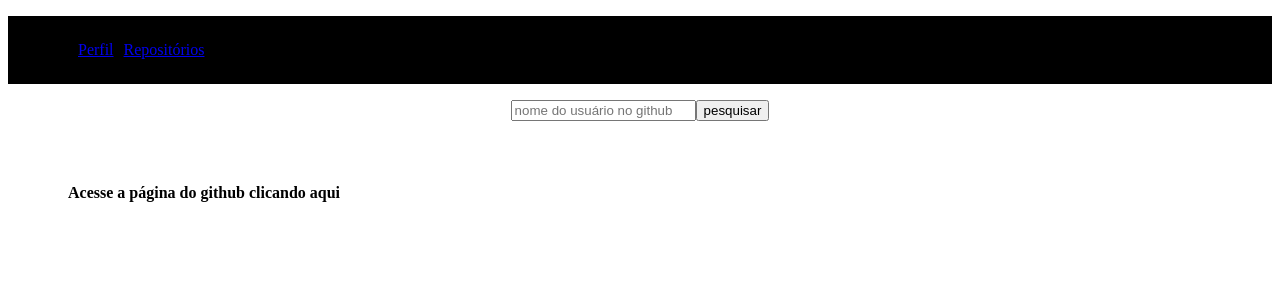
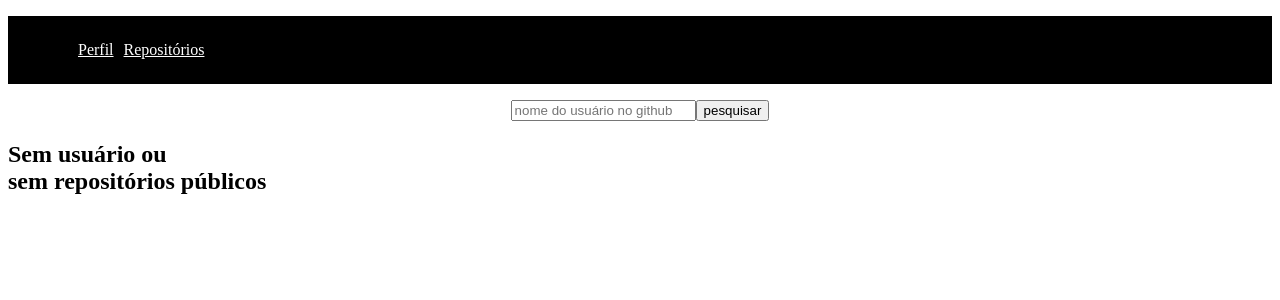
Before and after one commit to jvvoliveira/GithubView, a React (Create React App) app: page / in a window 1280 px wide. Shown: the top 300 px of the page. Built offline with nearby package versions, Linux system fonts and the light colour scheme.

Commit message:
add componente perfil

```diff
--- a/package.json
+++ b/package.json
@@ -4,6 +4,7 @@
   "private": true,
   "dependencies": {
     "@types/jest": "^24.0.13",
+    "node-sass": "^4.12.0",
     "react": "^16.8.6",
     "react-dom": "^16.8.6",
     "react-router-dom": "^5.0.1",
--- a/src/App.js
+++ b/src/App.js
@@ -34,7 +34,7 @@ class App extends Component {
           <BrowserRouter>
             <NavBar />
             <SearchBar setRepos={this.setRepos} setUsuario={this.setUsuario}/>
-            <Router repos={this.state.repos} repos={this.state.repos} usuario={this.state.usuario}/>
+            <Router repos={this.state.repos} usuario={this.state.usuario}/>
           </BrowserRouter>
         </div>
       </div>
--- a/src/Components/NavBar.jsx
+++ b/src/Components/NavBar.jsx
@@ -1,12 +1,12 @@
 import React from 'react'
-import './NavBar.css'
+import styles from './NavBar.module.scss'
 import { Link } from 'react-router-dom'
 export default () => {
     return (
-        <ul className='navList'>
+        <ul className={styles.navList}>
             <ul>
-                <li className='item'><Link to='/'>Perfil</Link></li>
-                <li className='item'><Link to='/repositorios'>Repositórios</Link></li>
+                <li className={styles.item}><Link to='/'>Perfil</Link></li>
+                <li className={styles.item}><Link to='/repositorios'>Repositórios</Link></li>
             </ul>
         </ul>
     )
--- a/src/Components/NavBar.css
+++ b/src/Components/NavBar.module.scss
@@ -5,7 +5,8 @@
 .item{
     display: inline;
     margin: 5px;
+
+    a{
+        color: white;
+    }
 }
-Link{
-    color: white;
-}
--- a/src/Components/Perfil.css
+++ b/src/Components/Perfil.css
@@ -1,7 +1,7 @@
-.titulo{
+.title{
     text-align: center
 }
 .box{
     display: inline-block;
-    margin: 20px;
+    margin: 10px;
 }
--- a/src/Components/Perfil.jsx
+++ b/src/Components/Perfil.jsx
@@ -2,42 +2,44 @@ import React, { useState, useEffect } from 'react'
 import './Perfil.css'
 export default (props) => {
 
-    const [usuario, setUsuario] = useState('')
+    const [usuario, setUsuario] = useState(undefined)
 
-    const _pesquisar = async (usuario, request = fetch) => {
-        let url = `https://api.github.com/users/${usuario}`
-        const response = await request(url)
-        console.log(response)
-        if (response.status === 200) {
-            setUsuario(response)
-        } else {
+    const _pesquisar = async (url, request = fetch) => {
+        const response = await request(url);
+        const json = await response.json();
+        if (response.status == 200) {
+            console.log(json)
+            await setUsuario(json)
+        }
+        else {
             setUsuario({})
         }
     }
-
     useEffect(() => {
-        // _pesquisar(usuario)
-        setUsuario(usuario);
-        console.log('conteúdo de usuário: ' + usuario)
-    })
+        if (props.usuario.url)
+            _pesquisar(props.usuario.url)
+    }, []); //useEffect executando apenas na montagem inicial
 
     if (usuario !== undefined) {
         return (
             <>
-                <h1 className='titulo'>{usuario.name ? usuario.name : usuario.login}</h1>
+                <h1 className='title'>{usuario.name ? usuario.name : usuario.login}</h1>
                 <div className='box'>
                     <img src={usuario.avatar_url}></img>
                 </div>
                 <div className='box'>
-                    <h4>Acesse a página do github clicando <a href={usuario.html_url} target="_blank">
-                        aqui
-                        </a></h4>
+                    <p>{usuario.bio}</p>
+                    <p>{usuario.location}</p>
+                    <p>Seguidores: {usuario.followers}</p>
+                    <p>Repositórios públicos: {usuario.public_repos}</p>
+                    <h4><a href={usuario.html_url} target="_blank">GitHub</a></h4>
+                    <p>Criado em: {usuario.created_at}</p>
                 </div>
             </>
         )
     } else {
         return (
-            <h2>Usuário não encontrado ou
+            <h2>Sem usuário ou
                 <br />sem repositórios públicos</h2>
         )
     }
--- a/src/Components/Router.jsx
+++ b/src/Components/Router.jsx
@@ -7,7 +7,8 @@ import RepoList from './RepoList'
 export default (props) => {
     return (
         <Switch>
-            <Route path='/' exact={true} component={() => <Perfil usuario={props.usuario} />}
+            <Route path='/' exact={true}
+                component={() => <Perfil usuario={props.usuario} />}
             ></Route>
             <Route path='/repositorios'
                 component={() => <RepoList repos={props.repos} />}
--- a/src/Components/SearchBar.js
+++ b/src/Components/SearchBar.js
@@ -10,7 +10,9 @@ export const _pesquisar = async (event, setRepos, setUsuario, usuario, request =
     console.log(json);
     if (response.status === 200) {
         setRepos(json);
-        setUsuario(json[0].owner);
+        if (json[0]) {
+            setUsuario(json[0].owner);
+        }
     } else {
         setRepos([]);
         setUsuario({});
```
Also changed, not shown: 1 other file (tests, documents, lock files or other folders).
